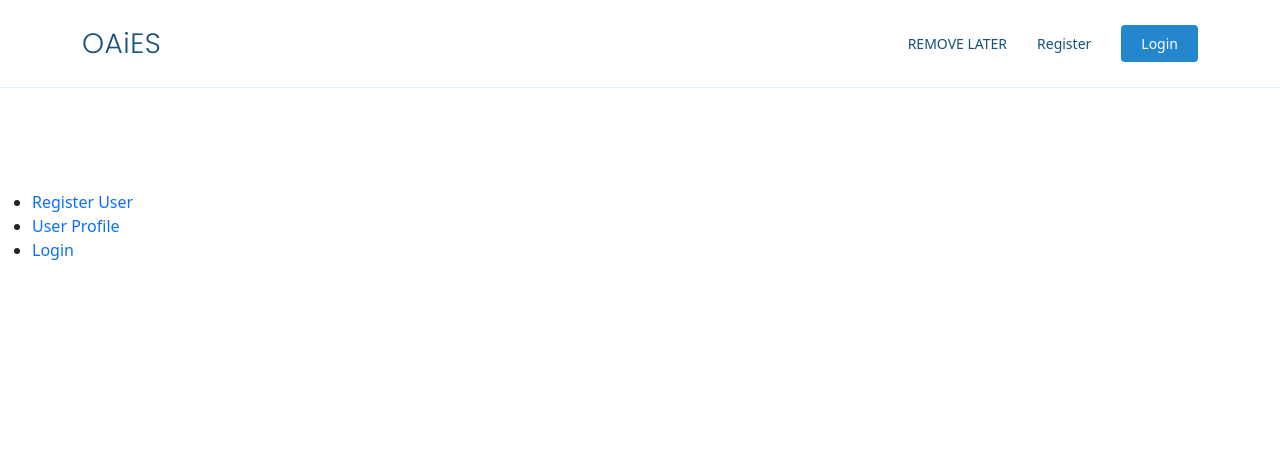
After one commit to RichelleT/Education-System-in-Django, a Django app: page /redir/ in a window 1280 px wide. The commit adds this page. Shown: the top 467 px of the page. Run offline with Django 3.2, Linux system fonts and the light colour scheme; some libraries are stand-ins or nearby versions.

Commit message:
add user profile url routing

```diff
--- a/OAiES/urls.py
+++ b/OAiES/urls.py
@@ -17,6 +17,8 @@ from django.contrib import admin
 from django.urls import path
 from main.views import landing_view
 from main.views import login_view
+from main.views import redir_view
+from main.views import userProf_view
 from registerAdmin.views import regisAdm_view
 from registerUser.views import regisUsr_view
 
@@ -24,6 +26,8 @@ urlpatterns = [
     # path('', landing_view, name='landing'),
     path('landing/', landing_view),
     path('login/', login_view),
+    path('userProf/', userProf_view),
+    path('redir/', redir_view), #REMOVE LATER
     path('register/', regisAdm_view),
     path('registerUser/', regisUsr_view),
     path('admin/', admin.site.urls),
--- a/main/views.py
+++ b/main/views.py
@@ -7,3 +7,9 @@ def landing_view(request, *args, **kwargs):
 
 def login_view(request, *args, **kwargs):
     return render(request, "login.html", {})
+
+def redir_view(request, *args, **kwargs):
+    return render(request, "adminButtons.html", {})
+
+def userProf_view(request, *args, **kwargs):
+    return render(request, "userProfile.html", {})
--- /dev/null
+++ b/templates/adminButtons.html
@@ -0,0 +1,10 @@
+{% load static %}
+{% include 'navbar.html' %}
+
+<section>
+<ul>
+    <li><a class="getstarted scrollto" href="/registerUser/">Register User</a></li>
+    <li><a class="getstarted scrollto" href="/userProf/">User Profile</a></li>
+    <li><a class="getstarted scrollto" href="/login/">Login</a></li>
+</ul>
+</section>
--- a/templates/navbar.html
+++ b/templates/navbar.html
@@ -46,6 +46,7 @@
           <li><a class="nav-link scrollto" href="/about">Placeholder</a></li>
           <li><a class="nav-link scrollto" href="#services">Features</a></li>
           <li><a class="nav-link scrollto" href="#contact">About</a></li> {% endcomment %}
+          <li><a class="nav-link scrollto" href="/redir/">REMOVE LATER</a></li>
           <li><a class="nav-link scrollto" href="/register/">Register</a></li>
           <li><a class="getstarted scrollto" href="/login/">Login</a></li>
         </ul>
```
Also changed, not shown: templates/userProfile.html (line endings or trailing spaces).
